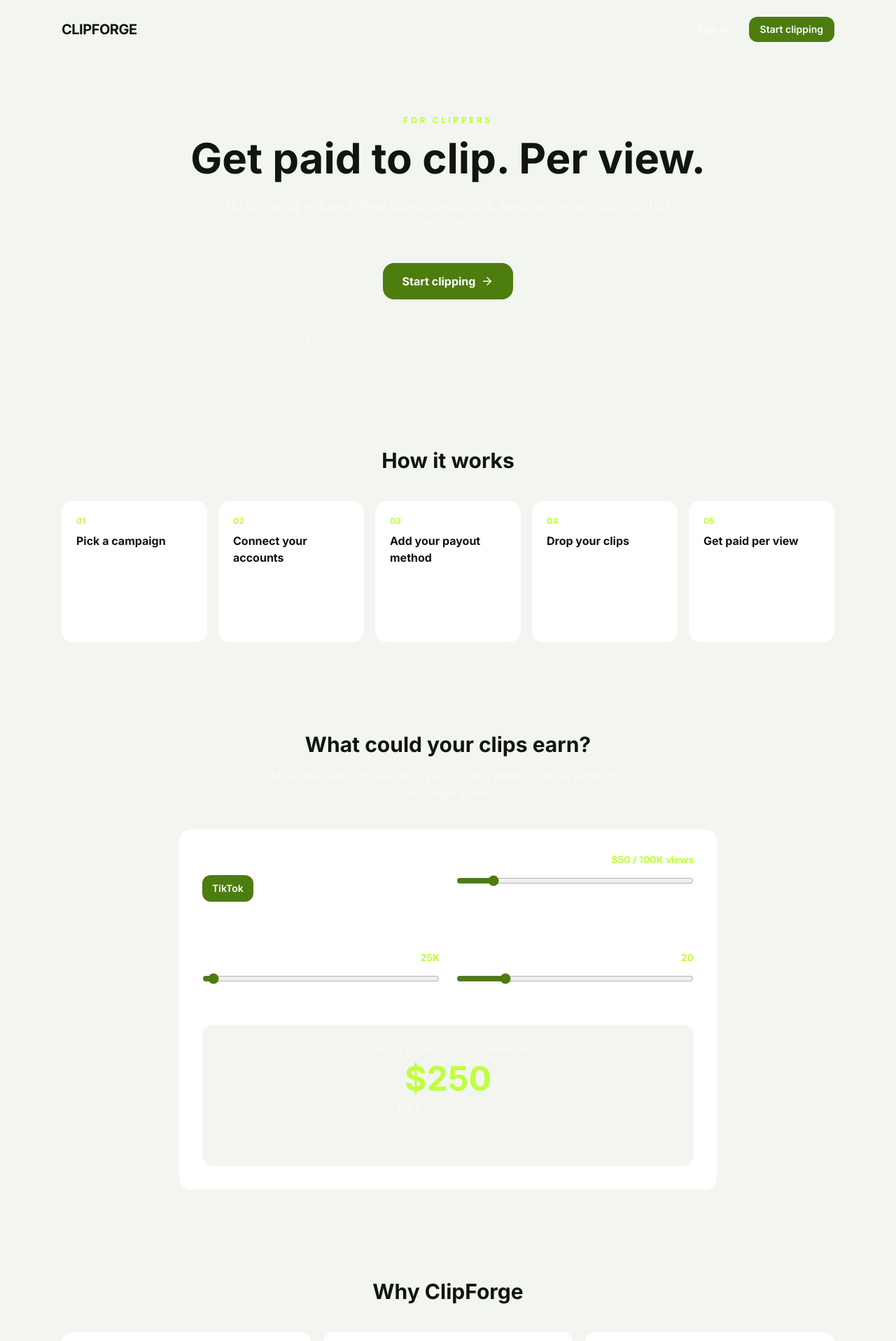
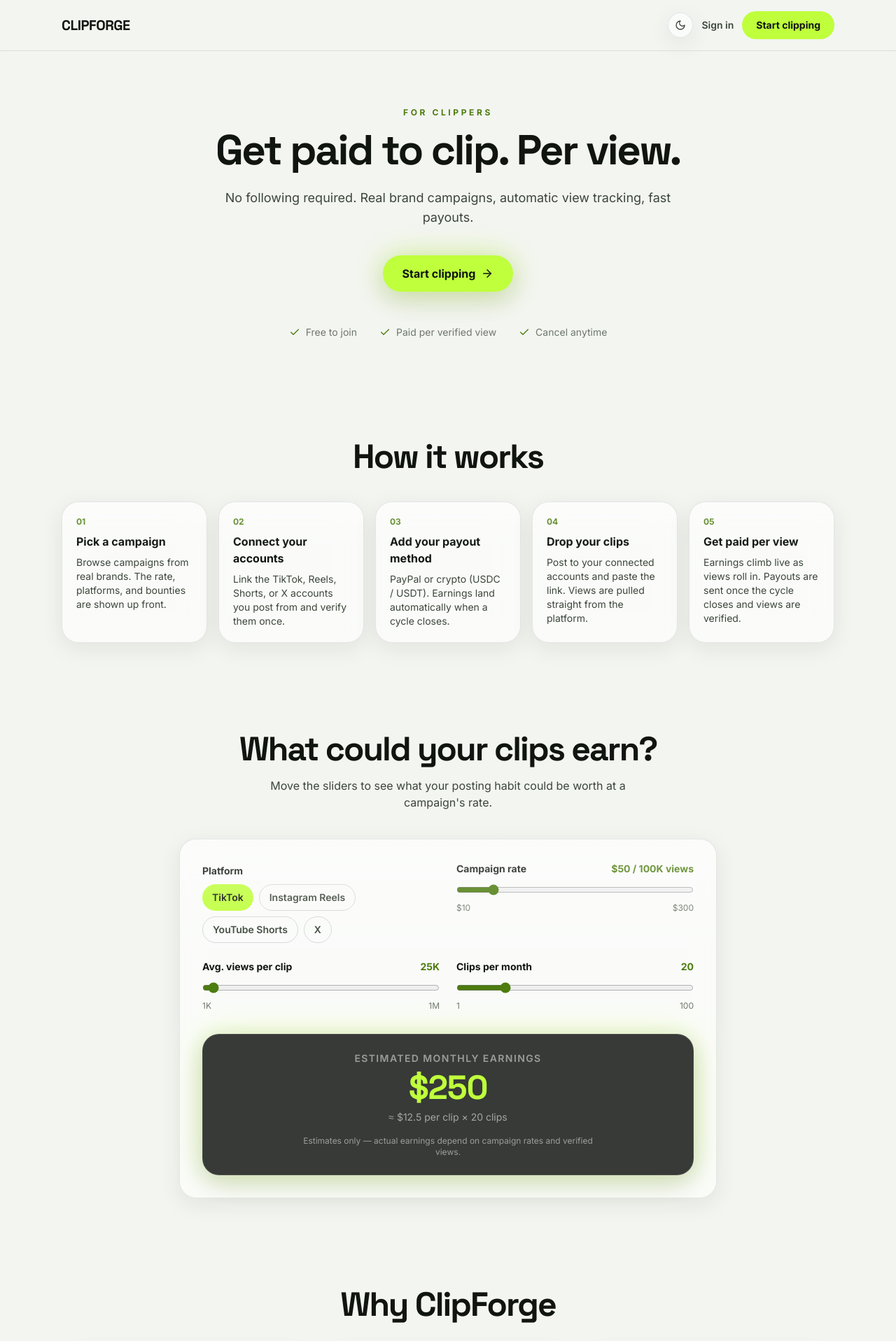
Before and after one commit to Chachi420/clipforge, a Next.js app: page /clip in a window 1280 px wide. Shown: the top 1917 px of the page at 70% size. Built offline with nearby package versions, Linux system fonts and the light colour scheme.

Commit message:
Re-skin: marketing pages — clip, brands, blog, contact, docs

```diff
--- a/app/brands/page.tsx
+++ b/app/brands/page.tsx
@@ -1,5 +1,6 @@
 import Link from "next/link";
 import { ArrowRight, BarChart3, Check, Gauge, HandCoins, Users } from "lucide-react";
+import ThemeToggle from "@/components/ThemeToggle";
 import { Faq, MarketingFooter } from "@/components/marketing";
 
 const STEPS = [
@@ -35,83 +36,86 @@
 
 export default function BrandsLanding() {
   return (
-    <div className="min-h-screen bg-base-950">
-      <nav className="mx-auto flex max-w-6xl items-center justify-between px-6 py-6">
-        <Link href="/" className="text-xl font-black tracking-tight">CLIPFORGE</Link>
-        <div className="flex gap-3">
-          <Link href="/brand/login" className="rounded-xl px-4 py-2 text-sm font-semibold text-white/70 hover:text-white">Brand sign in</Link>
-          <Link href="/brand/request" className="rounded-xl bg-accent px-4 py-2 text-sm font-semibold text-white hover:bg-accent-soft">Start a campaign</Link>
+    <div className="min-h-screen bg-paper text-ink">
+      <nav className="sticky top-0 z-40 border-b border-line/10 bg-paper/70 backdrop-blur-xl">
+        <div className="mx-auto flex max-w-6xl items-center justify-between px-6 py-4">
+          <Link href="/" className="font-display text-xl font-bold tracking-tight">CLIPFORGE</Link>
+          <div className="flex items-center gap-3">
+            <ThemeToggle />
+            <Link href="/brand/login" className="text-sm font-semibold text-ink-soft hover:text-ink">Brand sign in</Link>
+            <Link href="/brand/request" className="pill bg-lime px-5 py-2.5 text-sm font-bold text-ink hover:bg-lime-soft">Start a campaign</Link>
+          </div>
         </div>
       </nav>
 
       <main className="mx-auto max-w-6xl px-6">
         <section className="py-20 text-center">
-          <div className="mb-4 text-xs font-bold uppercase tracking-[0.3em] text-accent-soft">For brands</div>
-          <h1 className="mx-auto max-w-3xl text-5xl font-black leading-tight md:text-6xl">
+          <div className="mb-4 text-xs font-bold uppercase tracking-[0.3em] text-lime-deep">For brands</div>
+          <h1 className="display mx-auto max-w-3xl text-5xl leading-[0.95] md:text-6xl">
             Turn your content into a wall of clips.
           </h1>
-          <p className="mx-auto mt-6 max-w-2xl text-lg text-white/60">
+          <p className="mx-auto mt-6 max-w-2xl text-lg text-ink-soft">
             Tell us the goal. We run the campaign. You pay only for verified views.
           </p>
           <div className="mt-10 flex flex-wrap justify-center gap-4">
-            <Link href="/brand/request" className="inline-flex items-center gap-2 rounded-2xl bg-accent px-7 py-3.5 font-bold text-white hover:bg-accent-soft">
+            <Link href="/brand/request" className="pill inline-flex items-center gap-2 bg-lime px-7 py-3.5 font-bold text-ink shadow-glow-lime hover:bg-lime-soft">
               Start a campaign <ArrowRight size={18} />
             </Link>
-            <Link href="/contact" className="rounded-2xl border border-white/15 px-7 py-3.5 font-bold text-white/80 hover:bg-white/5">
+            <Link href="/contact" className="pill border border-line/15 px-7 py-3.5 font-bold text-ink hover:bg-ink/5">
               Talk to us
             </Link>
           </div>
-          <div className="mt-12 flex flex-wrap items-center justify-center gap-8 text-white/40">
-            <span className="flex items-center gap-2 text-sm"><Check size={16} /> Pay per verified view</span>
-            <span className="flex items-center gap-2 text-sm"><Check size={16} /> Hard budget caps</span>
-            <span className="flex items-center gap-2 text-sm"><Check size={16} /> Cancel anytime</span>
+          <div className="mt-12 flex flex-wrap items-center justify-center gap-8 text-ink-faint">
+            <span className="flex items-center gap-2 text-sm"><Check size={16} className="text-lime-deep" /> Pay per verified view</span>
+            <span className="flex items-center gap-2 text-sm"><Check size={16} className="text-lime-deep" /> Hard budget caps</span>
+            <span className="flex items-center gap-2 text-sm"><Check size={16} className="text-lime-deep" /> Cancel anytime</span>
           </div>
         </section>
 
         <section className="py-16">
-          <h2 className="mb-10 text-center text-3xl font-black">Three steps, fully managed</h2>
+          <h2 className="display mb-10 text-center text-4xl md:text-5xl">Three steps, fully managed</h2>
           <div className="grid gap-4 md:grid-cols-3">
             {STEPS.map((s) => (
-              <div key={s.n} className="rounded-2xl border border-white/10 bg-base-850 p-8">
-                <div className="text-xs font-black text-accent-soft">{s.n}</div>
-                <div className="mt-2 text-xl font-bold">{s.title}</div>
-                <p className="mt-2 text-white/55">{s.body}</p>
+              <div key={s.n} className="glass glass-sheen rounded-3xl p-8">
+                <div className="text-xs font-black text-lime-deep">{s.n}</div>
+                <div className="mt-2 font-display text-xl font-bold tracking-tight">{s.title}</div>
+                <p className="mt-2 text-ink-soft">{s.body}</p>
               </div>
             ))}
           </div>
         </section>
 
         <section className="py-16">
-          <h2 className="mb-10 text-center text-3xl font-black">Why brands choose ClipForge</h2>
+          <h2 className="display mb-10 text-center text-4xl md:text-5xl">Why brands choose ClipForge</h2>
           <div className="grid gap-4 md:grid-cols-2">
             {WHY.map((w) => (
-              <div key={w.title} className="rounded-2xl border border-white/10 bg-base-850 p-8">
-                <w.icon className="mb-4 text-accent-soft" size={28} />
-                <h3 className="text-lg font-bold">{w.title}</h3>
-                <p className="mt-2 text-sm text-white/55">{w.body}</p>
+              <div key={w.title} className="glass glass-sheen rounded-3xl p-8">
+                <w.icon className="mb-4 text-lime-deep" size={28} />
+                <h3 className="font-display text-lg font-bold tracking-tight">{w.title}</h3>
+                <p className="mt-2 text-sm text-ink-soft">{w.body}</p>
               </div>
             ))}
           </div>
         </section>
 
         <section className="py-16">
-          <h2 className="mb-10 text-center text-3xl font-black">Questions, answered</h2>
+          <h2 className="display mb-10 text-center text-4xl md:text-5xl">Questions, answered</h2>
           <div className="mx-auto max-w-3xl">
             <Faq items={FAQ_ITEMS} />
           </div>
         </section>
 
         <section className="py-16">
-          <div className="rounded-2xl border border-white/10 bg-base-850 p-10 text-center md:p-14">
-            <h2 className="text-3xl font-black md:text-4xl">Buy reach, not promises.</h2>
+          <div className="glass-dark glass-sheen glow-lime rounded-[2rem] p-10 text-center text-white md:p-14">
+            <h2 className="font-display text-3xl font-bold tracking-tight md:text-4xl">Buy reach, not promises.</h2>
             <p className="mx-auto mt-4 max-w-xl text-white/60">
               Brief your campaign in minutes, watch verified views roll in on a live dashboard, and never spend more than your cap.
             </p>
             <div className="mt-8 flex flex-wrap justify-center gap-4">
-              <Link href="/brand/login" className="inline-flex items-center gap-2 rounded-2xl bg-accent px-7 py-3.5 font-bold text-white hover:bg-accent-soft">
+              <Link href="/brand/login" className="pill inline-flex items-center gap-2 bg-lime px-7 py-3.5 font-bold text-ink shadow-glow-lime hover:bg-lime-soft">
                 Start a campaign <ArrowRight size={18} />
               </Link>
-              <Link href="/contact" className="rounded-2xl border border-white/15 px-7 py-3.5 font-bold text-white/80 hover:bg-white/5">
+              <Link href="/contact" className="pill border border-white/20 px-7 py-3.5 font-bold text-white/85 hover:bg-white/10">
                 Talk to us
               </Link>
             </div>
--- a/app/clip/calculator.tsx
+++ b/app/clip/calculator.tsx
@@ -22,17 +22,17 @@
   const perClip = (viewsPerClip / 100_000) * ratePer100k;
 
   return (
-    <div className="mx-auto max-w-3xl rounded-2xl border border-white/10 bg-base-850 p-8">
+    <div className="glass glass-sheen mx-auto max-w-3xl rounded-3xl p-8">
       <div className="grid gap-6 md:grid-cols-2">
         <div>
-          <label className="text-sm font-bold text-white/80">Platform</label>
+          <label className="text-sm font-bold text-ink">Platform</label>
           <div className="mt-2 flex flex-wrap gap-2">
             {PLATFORMS.map((p) => (
               <button
                 key={p}
                 onClick={() => setPlatform(p)}
-                className={`rounded-xl px-3.5 py-2 text-sm font-semibold transition-colors ${
-                  platform === p ? "bg-accent text-white" : "border border-white/10 text-white/60 hover:text-white"
+                className={`rounded-full px-3.5 py-2 text-sm font-semibold transition-colors ${
+                  platform === p ? "bg-lime text-ink" : "border border-line/15 text-ink-soft hover:bg-ink/5 hover:text-ink"
                 }`}
               >
                 {p}
@@ -41,8 +41,8 @@
           </div>
         </div>
         <div>
-          <label className="flex items-center justify-between text-sm font-bold text-white/80">
-            Campaign rate <span className="text-accent-soft">${ratePer100k} / 100K views</span>
+          <label className="flex items-center justify-between text-sm font-bold text-ink">
+            Campaign rate <span className="text-lime-deep">${ratePer100k} / 100K views</span>
           </label>
           <input
             type="range"
@@ -51,16 +51,16 @@
             step={5}
             value={ratePer100k}
             onChange={(e) => setRatePer100k(Number(e.target.value))}
-            className="mt-3 w-full accent-accent"
+            className="mt-3 w-full accent-lime-deep"
           />
-          <div className="mt-1 flex justify-between text-xs text-white/40">
+          <div className="mt-1 flex justify-between text-xs text-ink-faint">
             <span>$10</span>
             <span>$300</span>
           </div>
         </div>
         <div>
-          <label className="flex items-center justify-between text-sm font-bold text-white/80">
-            Avg. views per clip <span className="text-accent-soft">{fmt(viewsPerClip)}</span>
+          <label className="flex items-center justify-between text-sm font-bold text-ink">
+            Avg. views per clip <span className="text-lime-deep">{fmt(viewsPerClip)}</span>
           </label>
           <input
             type="range"
@@ -69,16 +69,16 @@
             step={1_000}
             value={viewsPerClip}
             onChange={(e) => setViewsPerClip(Number(e.target.value))}
-            className="mt-3 w-full accent-accent"
+            className="mt-3 w-full accent-lime-deep"
           />
-          <div className="mt-1 flex justify-between text-xs text-white/40">
+          <div className="mt-1 flex justify-between text-xs text-ink-faint">
             <span>1K</span>
             <span>1M</span>
           </div>
         </div>
         <div>
-          <label className="flex items-center justify-between text-sm font-bold text-white/80">
-            Clips per month <span className="text-accent-soft">{clipsPerMonth}</span>
+          <label className="flex items-center justify-between text-sm font-bold text-ink">
+            Clips per month <span className="text-lime-deep">{clipsPerMonth}</span>
           </label>
           <input
             type="range"
@@ -87,24 +87,24 @@
             step={1}
             value={clipsPerMonth}
             onChange={(e) => setClipsPerMonth(Number(e.target.value))}
-            className="mt-3 w-full accent-accent"
+            className="mt-3 w-full accent-lime-deep"
           />
-          <div className="mt-1 flex justify-between text-xs text-white/40">
+          <div className="mt-1 flex justify-between text-xs text-ink-faint">
             <span>1</span>
             <span>100</span>
           </div>
         </div>
       </div>
 
-      <div className="mt-8 rounded-2xl border border-white/10 bg-base-950 p-6 text-center">
-        <div className="text-sm font-semibold uppercase tracking-widest text-white/40">Estimated monthly earnings</div>
-        <div className="mt-2 text-5xl font-black text-accent-soft">
+      <div className="glass-dark glow-lime mt-8 rounded-3xl p-6 text-center text-white">
+        <div className="text-sm font-semibold uppercase tracking-widest text-white/50">Estimated monthly earnings</div>
+        <div className="mt-2 font-display text-5xl font-bold tracking-tight text-lime">
           ${earnings.toLocaleString("en-US", { maximumFractionDigits: 0 })}
         </div>
         <div className="mt-2 text-sm text-white/55">
           ≈ ${perClip.toLocaleString("en-US", { maximumFractionDigits: 2 })} per clip × {clipsPerMonth} clips
         </div>
-        <p className="mx-auto mt-4 max-w-md text-xs text-white/40">
+        <p className="mx-auto mt-4 max-w-md text-xs text-white/50">
           Estimates only — actual earnings depend on campaign rates and verified views.
         </p>
       </div>
--- a/app/clip/page.tsx
+++ b/app/clip/page.tsx
@@ -1,5 +1,6 @@
 import Link from "next/link";
 import { ArrowRight, Check, ShieldCheck, Sparkles, Trophy, Wallet } from "lucide-react";
+import ThemeToggle from "@/components/ThemeToggle";
 import { Faq, MarketingFooter } from "@/components/marketing";
 import { EarningsCalculator } from "./calculator";
 
@@ -29,85 +30,88 @@
 
 export default function ClipLanding() {
   return (
-    <div className="min-h-screen bg-base-950">
-      <nav className="mx-auto flex max-w-6xl items-center justify-between px-6 py-6">
-        <Link href="/" className="text-xl font-black tracking-tight">CLIPFORGE</Link>
-        <div className="flex gap-3">
-          <Link href="/login" className="rounded-xl px-4 py-2 text-sm font-semibold text-white/70 hover:text-white">Sign in</Link>
-          <Link href="/login" className="rounded-xl bg-accent px-4 py-2 text-sm font-semibold text-white hover:bg-accent-soft">Start clipping</Link>
+    <div className="min-h-screen bg-paper text-ink">
+      <nav className="sticky top-0 z-40 border-b border-line/10 bg-paper/70 backdrop-blur-xl">
+        <div className="mx-auto flex max-w-6xl items-center justify-between px-6 py-4">
+          <Link href="/" className="font-display text-xl font-bold tracking-tight">CLIPFORGE</Link>
+          <div className="flex items-center gap-3">
+            <ThemeToggle />
+            <Link href="/login" className="text-sm font-semibold text-ink-soft hover:text-ink">Sign in</Link>
+            <Link href="/login" className="pill bg-lime px-5 py-2.5 text-sm font-bold text-ink hover:bg-lime-soft">Start clipping</Link>
+          </div>
         </div>
       </nav>
 
       <main className="mx-auto max-w-6xl px-6">
         <section className="py-20 text-center">
-          <div className="mb-4 text-xs font-bold uppercase tracking-[0.3em] text-accent-soft">For clippers</div>
-          <h1 className="mx-auto max-w-3xl text-5xl font-black leading-tight md:text-6xl">
+          <div className="mb-4 text-xs font-bold uppercase tracking-[0.3em] text-lime-deep">For clippers</div>
+          <h1 className="display mx-auto max-w-3xl text-5xl leading-[0.95] md:text-6xl">
             Get paid to clip. Per view.
           </h1>
-          <p className="mx-auto mt-6 max-w-2xl text-lg text-white/60">
+          <p className="mx-auto mt-6 max-w-2xl text-lg text-ink-soft">
             No following required. Real brand campaigns, automatic view tracking, fast payouts.
           </p>
           <div className="mt-10 flex flex-wrap justify-center gap-4">
-            <Link href="/login" className="inline-flex items-center gap-2 rounded-2xl bg-accent px-7 py-3.5 font-bold text-white hover:bg-accent-soft">
+            <Link href="/login" className="pill inline-flex items-center gap-2 bg-lime px-7 py-3.5 font-bold text-ink shadow-glow-lime hover:bg-lime-soft">
               Start clipping <ArrowRight size={18} />
             </Link>
           </div>
-          <div className="mt-12 flex flex-wrap items-center justify-center gap-8 text-white/40">
-            <span className="flex items-center gap-2 text-sm"><Check size={16} /> Free to join</span>
-            <span className="flex items-center gap-2 text-sm"><Check size={16} /> Paid per verified view</span>
-            <span className="flex items-center gap-2 text-sm"><Check size={16} /> Cancel anytime</span>
+          <div className="mt-12 flex flex-wrap items-center justify-center gap-8 text-ink-faint">
+            <span className="flex items-center gap-2 text-sm"><Check size={16} className="text-lime-deep" /> Free to join</span>
+            <span className="flex items-center gap-2 text-sm"><Check size={16} className="text-lime-deep" /> Paid per verified view</span>
+            <span className="flex items-center gap-2 text-sm"><Check size={16} className="text-lime-deep" /> Cancel anytime</span>
           </div>
         </section>
 
         <section className="py-16">
-          <h2 className="mb-10 text-center text-3xl font-black">How it works</h2>
+          <h2 className="display mb-10 text-center text-4xl md:text-5xl">How it works</h2>
           <div className="grid gap-4 md:grid-cols-5">
             {STEPS.map((s) => (
-              <div key={s.n} className="rounded-2xl border border-white/10 bg-base-850 p-5">
-                <div className="text-xs font-black text-accent-soft">{s.n}</div>
-                <div className="mt-2 font-bold">{s.title}</div>
-                <p className="mt-2 text-sm text-white/55">{s.body}</p>
+              <div key={s.n} className="glass glass-sheen rounded-3xl p-5">
+                <div className="text-xs font-black text-lime-deep">{s.n}</div>
+                <div className="mt-2 font-bold text-ink">{s.title}</div>
+                <p className="mt-2 text-sm text-ink-soft">{s.body}</p>
               </div>
             ))}
           </div>
         </section>
 
         <section className="py-16">
-          <h2 className="mb-4 text-center text-3xl font-black">What could your clips earn?</h2>
-          <p className="mx-auto mb-10 max-w-xl text-center text-white/60">
+          <h2 className="display mb-4 text-center text-4xl md:text-5xl">What could your clips earn?</h2>
+          <p className="mx-auto mb-10 max-w-xl text-center text-ink-soft">
             Move the sliders to see what your posting habit could be worth at a campaign&apos;s rate.
           </p>
           <EarningsCalculator />
         </section>
 
         <section className="py-16">
-          <h2 className="mb-10 text-center text-3xl font-black">Why ClipForge</h2>
+          <h2 className="display mb-10 text-center text-4xl md:text-5xl">Why ClipForge</h2>
           <div className="grid gap-4 md:grid-cols-2 lg:grid-cols-3">
             {WHY.map((w) => (
-              <div key={w.title} className="rounded-2xl border border-white/10 bg-base-850 p-8">
-                <w.icon className="mb-4 text-accent-soft" size={28} />
-                <h3 className="text-lg font-bold">{w.title}</h3>
-                <p className="mt-2 text-sm text-white/55">{w.body}</p>
+              <div key={w.title} className="glass glass-sheen rounded-3xl p-8">
+                <w.icon className="mb-4 text-lime-deep" size={28} />
+                <h3 className="font-display text-lg font-bold tracking-tight">{w.title}</h3>
+                <p className="mt-2 text-sm text-ink-soft">{w.body}</p>
               </div>
             ))}
           </div>
         </section>
 
         <section className="py-16">
-          <h2 className="mb-10 text-center text-3xl font-black">Questions, answered</h2>
+          <h2 className="display mb-10 text-center text-4xl md:text-5xl">Questions, answered</h2>
           <div className="mx-auto max-w-3xl">
             <Faq items={FAQ_ITEMS} />
           </div>
         </section>
 
         <section className="py-16">
-          <div className="rounded-2xl border border-white/10 bg-base-850 p-10 text-center md:p-14">
-            <h2 className="text-3xl font-black md:text-4xl">Your clips. Your views. Your money.</h2>
+          <div className="glass-dark glass-sheen glow-lime rounded-[2rem] p-10 text-center text-white md:p-14">
+            <h2 className="font-display text-3xl font-bold tracking-tight md:text-4xl">Your clips. Your views. Your money.</h2>
             <p className="mx-auto mt-4 max-w-xl text-white/60">
               Join free, pick a campaign, and start turning views into payouts.
             </p>
             <div className="mt-8">
-              <Link href="/login" className="inline-flex items-center gap-2 rounded-2xl bg-accent px-7 py-3.5 font-bold text-white hover:bg-accent-soft">
+              <Link href="/login" className="pill inline-flex items-center gap-2 bg-lime px-7 py-3.5 font-bold text-ink shadow-glow-lime hover:bg-lime-soft">
                 Start clipping <ArrowRight size={18} />
               </Link>
             </div>
```
Also changed, not shown: app/blog/[slug]/page.tsx (+21 -15 lines), app/blog/page.tsx (+21 -17 lines), app/contact/ContactClient.tsx (+13 -13 lines), app/contact/page.tsx (+4 -4 lines), components/DocsShell.tsx (+25 -21 lines).
